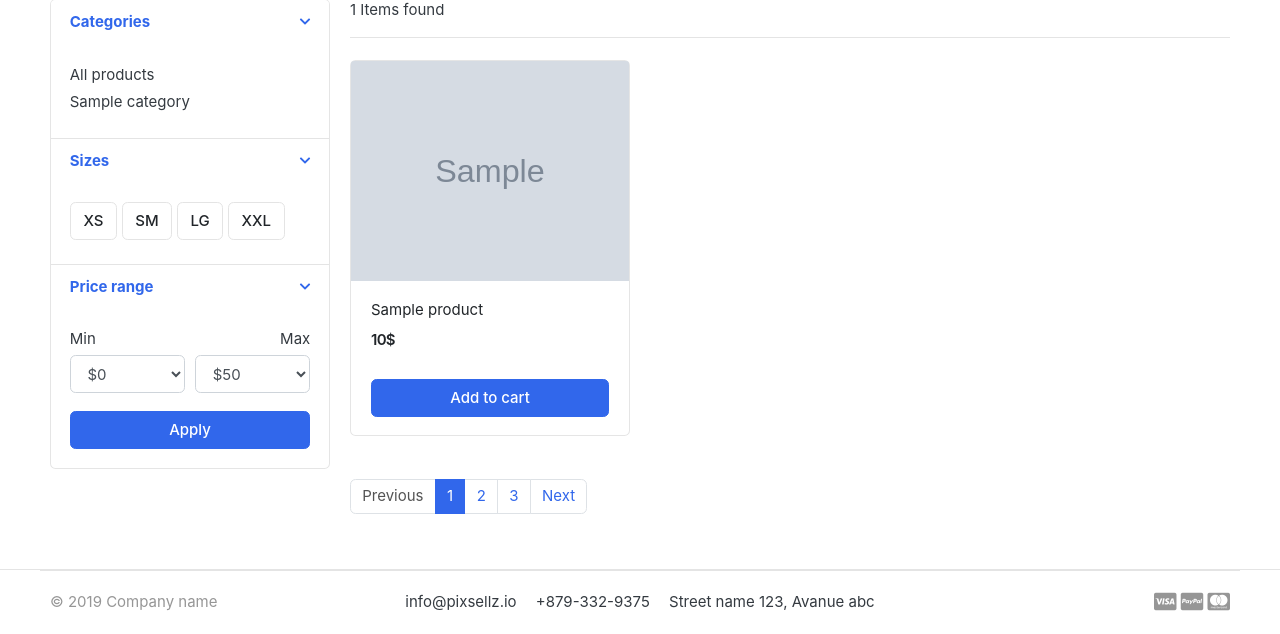
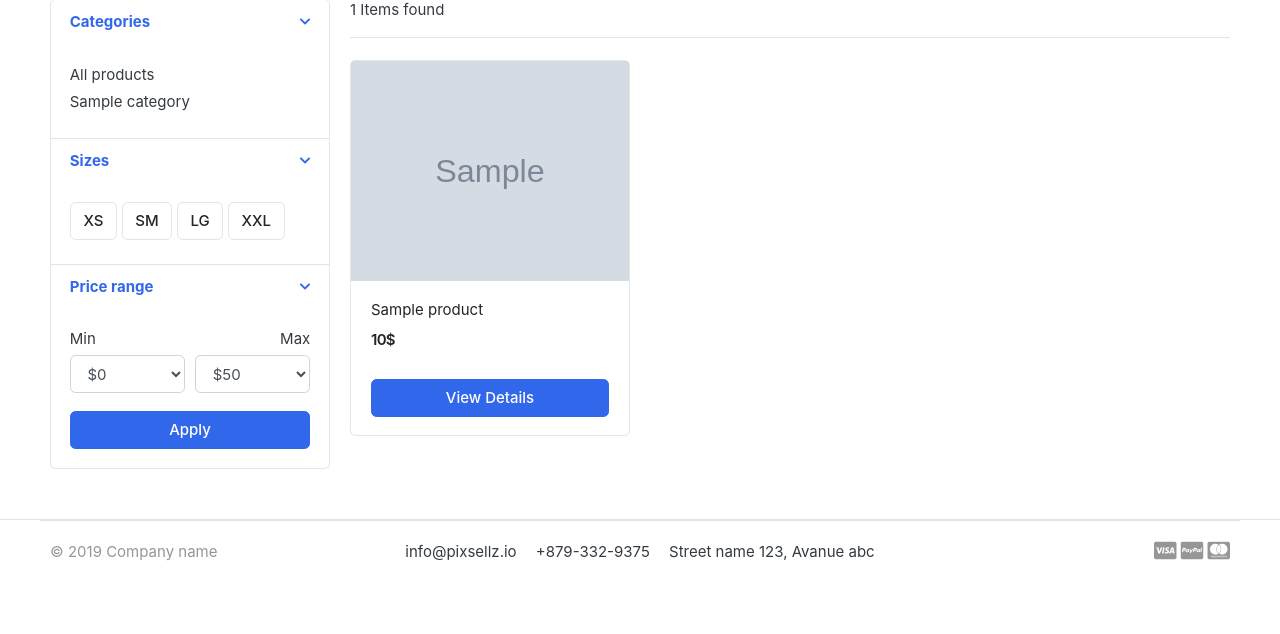
Before and after one commit to Fkuloff/Django-Ecommerce, a Django app: page /store/ in a window 1280 px wide. Shown: the part 295-929 px from the top of the page. After the commit the page ends 856 px from the top, so only its background shows below. Run offline with Django 3.2, Linux system fonts and the light colour scheme; tables that the repository leaves empty hold one stand-in row (values such as "Sample post"); grey boxes marked "Sample" are stand-in pictures; some libraries are stand-ins or nearby versions; some web fonts are replaced.

Commit message:
pagination

```diff
--- a/apps/cart/views.py
+++ b/apps/cart/views.py
@@ -1,6 +1,7 @@
 from django.shortcuts import render, redirect, get_object_or_404
 from apps.store.models import Product
 from .models import Cart, CartItem
+from django.core.exceptions import ObjectDoesNotExist
 
 
 def _cart_id(request):
@@ -63,8 +64,8 @@ def cart(request, total=0, quantity=0, cart_items=None):
         tax = (2 * total) / 100
         grand_total = total + tax
 
-    except Exception as e:
-        raise e
+    except ObjectDoesNotExist:
+        pass
 
     context = {
         'total': total,
--- a/apps/store/views.py
+++ b/apps/store/views.py
@@ -3,6 +3,7 @@ from .models import Product
 from apps.category.models import Category
 from apps.cart.models import CartItem
 from apps.cart.views import _cart_id
+from django.core.paginator import EmptyPage, PageNotAnInteger, Paginator
 
 
 def store(request, category_slug=None):
@@ -13,12 +14,21 @@ def store(request, category_slug=None):
         categories = get_object_or_404(Category, slug=category_slug)
         products = Product.objects.filter(category=categories, is_available=True)
         product_count = products.count()
+
+        paginator = Paginator(products, 3)
+        page = request.GET.get('page')
+        paged_products = paginator.get_page(page)
+
     else:
-        products = Product.objects.filter(is_available=True)
+        products = Product.objects.filter(is_available=True).order_by('-id')
         product_count = products.count()
 
+        paginator = Paginator(products, 3)
+        page = request.GET.get('page')
+        paged_products = paginator.get_page(page)
+
     context = {
-        'products': products,
+        'products': paged_products,
         'product_count': product_count,
     }
     return render(request, 'store/store.html', context)
--- a/templates/store/store.html
+++ b/templates/store/store.html
@@ -144,7 +144,7 @@
                                                 <span class="price">{{ item.price }}$</span>
                                             </div> <!-- price-wrap.// -->
                                         </div>
-                                        <a href="{% url 'add_cart' item.id %}" class="btn btn-block btn-primary">Add to cart </a>
+                                        <a href="{{ item.get_url }}" class="btn btn-block btn-primary">View Details </a>
                                     </figcaption>
                                 </figure>
                             </div> <!-- col.// -->
@@ -155,13 +155,33 @@
 
 
                     <nav class="mt-4" aria-label="Page navigation sample">
-                        <ul class="pagination">
-                            <li class="page-item disabled"><a class="page-link" href="#">Previous</a></li>
-                            <li class="page-item active"><a class="page-link" href="#">1</a></li>
-                            <li class="page-item"><a class="page-link" href="#">2</a></li>
-                            <li class="page-item"><a class="page-link" href="#">3</a></li>
-                            <li class="page-item"><a class="page-link" href="#">Next</a></li>
-                        </ul>
+                        {% if products.has_other_pages %}
+                            <ul class="pagination">
+                                {% if products.has_previous %}
+                                    <li class="page-item"><a class="page-link"
+                                                             href="?page={{ products.previous_page_number }}">Previous</a>
+                                    </li>
+                                {% else %}
+                                    <li class="page-item disabled"><a class="page-link"
+                                                                      href="#">Previous</a>
+                                    </li>
+                                {% endif %}
+
+                                {% for i in products.paginator.page_range %}
+                                    {% if products.number == i %}
+                                        <li class="page-item active"><a class="page-link" href="">{{ i }}</a></li>
+                                    {% else %}
+                                        <li class="page-item"><a class="page-link" href="?page={{ i }}">{{ i }}</a></li>
+                                    {% endif %}
+                                {% endfor %}
+
+                                {% if products.has_next  %}
+                                    <li class="page-item"><a class="page-link" href="?page={{ products.next_page_number }}">Next</a></li>
+                                {% else %}
+                                    <li class="page-item disabled"><a class="page-link" href="#">Next</a></li>
+                                {% endif %}
+                            </ul>
+                        {% endif %}
                     </nav>
 
                 </main> <!-- col.// -->
```
